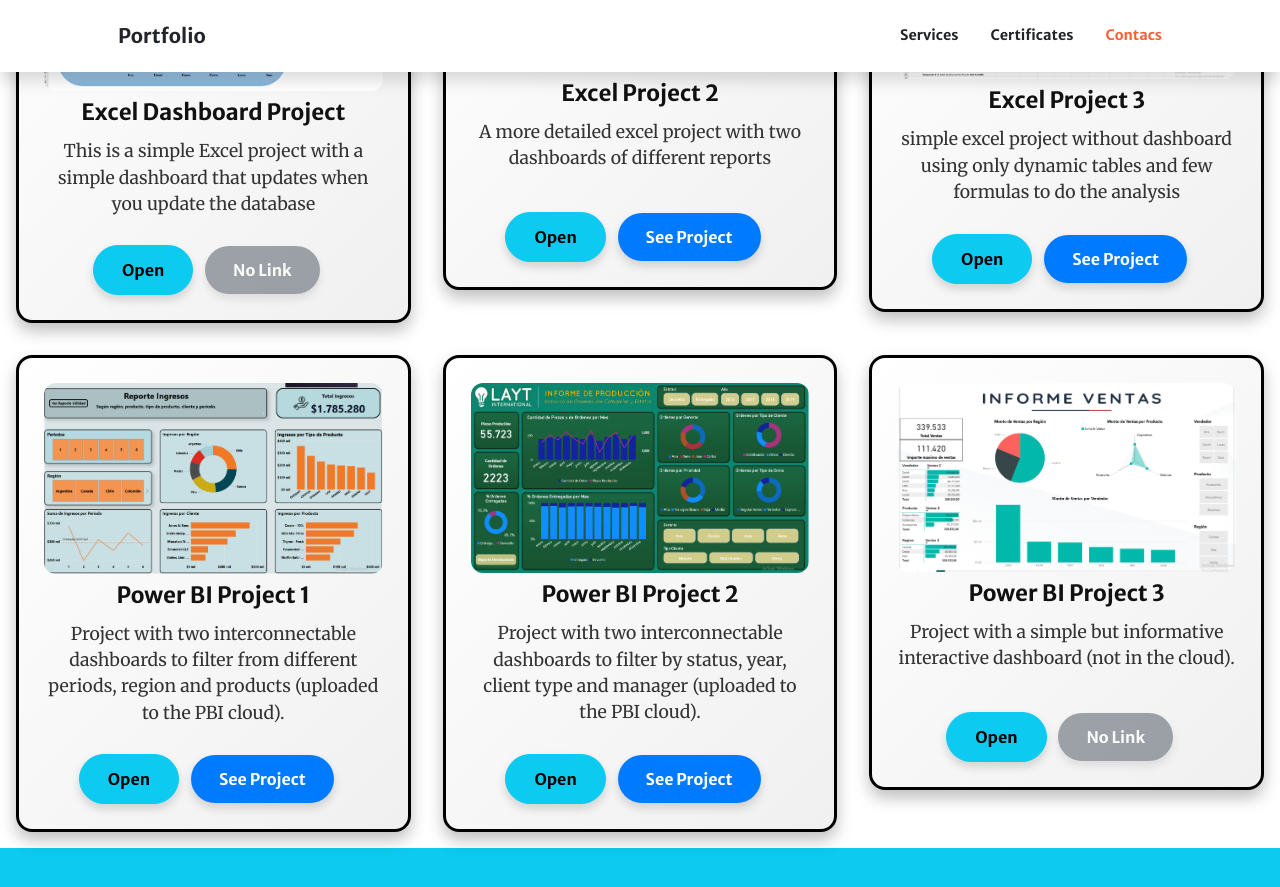
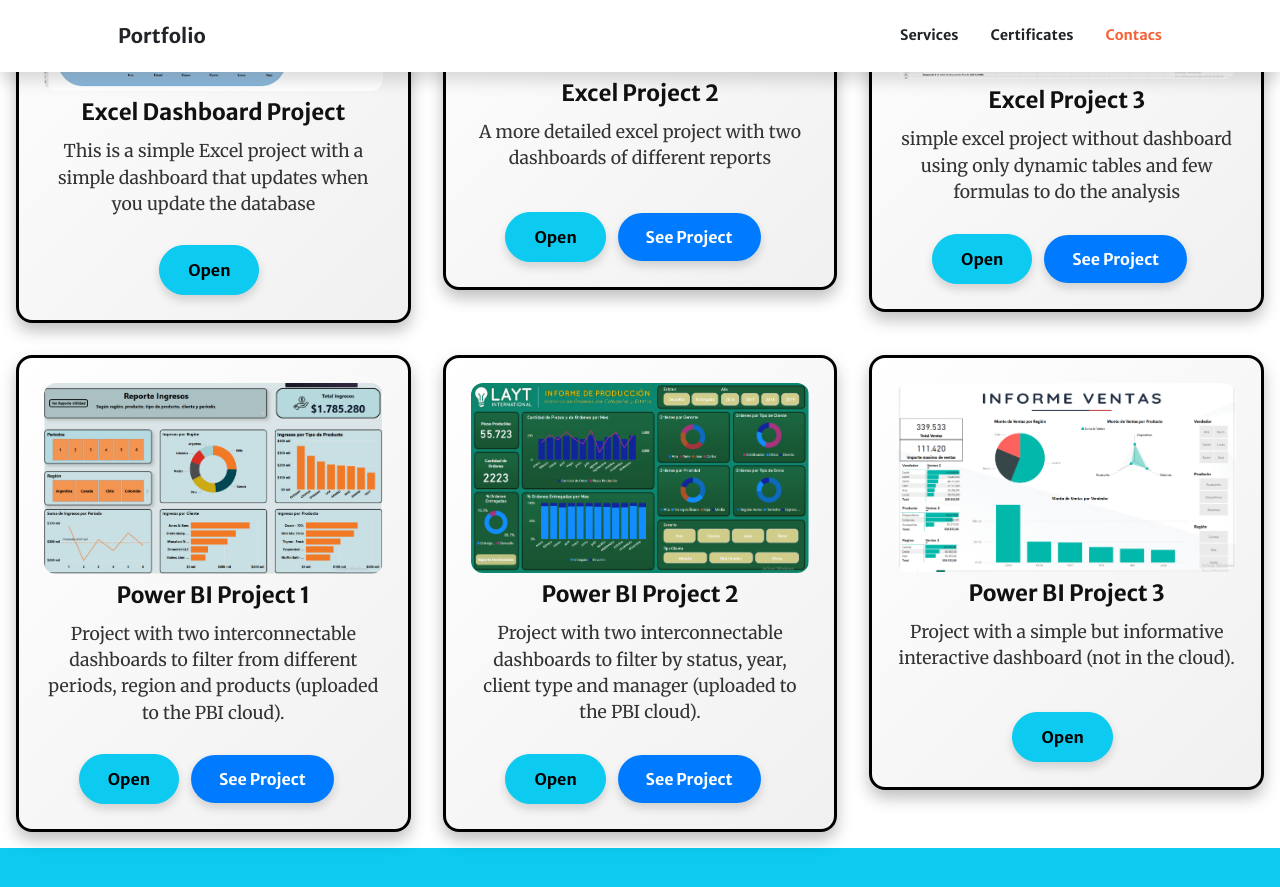
Before and after one commit to Edward-R-analytics/Portfolio, a Jekyll site: the page built from index.md, in a window 1280 px wide and 900 px high, scrolled down 2621 px. Shown: the top 887 px of the window. Built offline with Jekyll 4.4.1, drawn with Linux system fonts in a browser that asks for light colours; comment, search, counter and statistics services are not loaded.

Commit message:
Update portfolio.html

```diff
--- a/_includes/portfolio.html
+++ b/_includes/portfolio.html
@@ -19,11 +19,9 @@
             Open
           </a>
 
-          <!-- Botón para enlace externo -->
+          <!-- Botón para enlace externo - SOLO SI EXISTE URL -->
           {% if proj.url and proj.url != '' and proj.url != '#' %}
           <a href="{{ proj.url }}" class="btn btn-primary mt-2" target="_blank" rel="noopener noreferrer">See Project</a>
-          {% else %}
-          <button class="btn btn-secondary mt-2" disabled>No Link</button>
           {% endif %}
         </div>
       </div>
```
